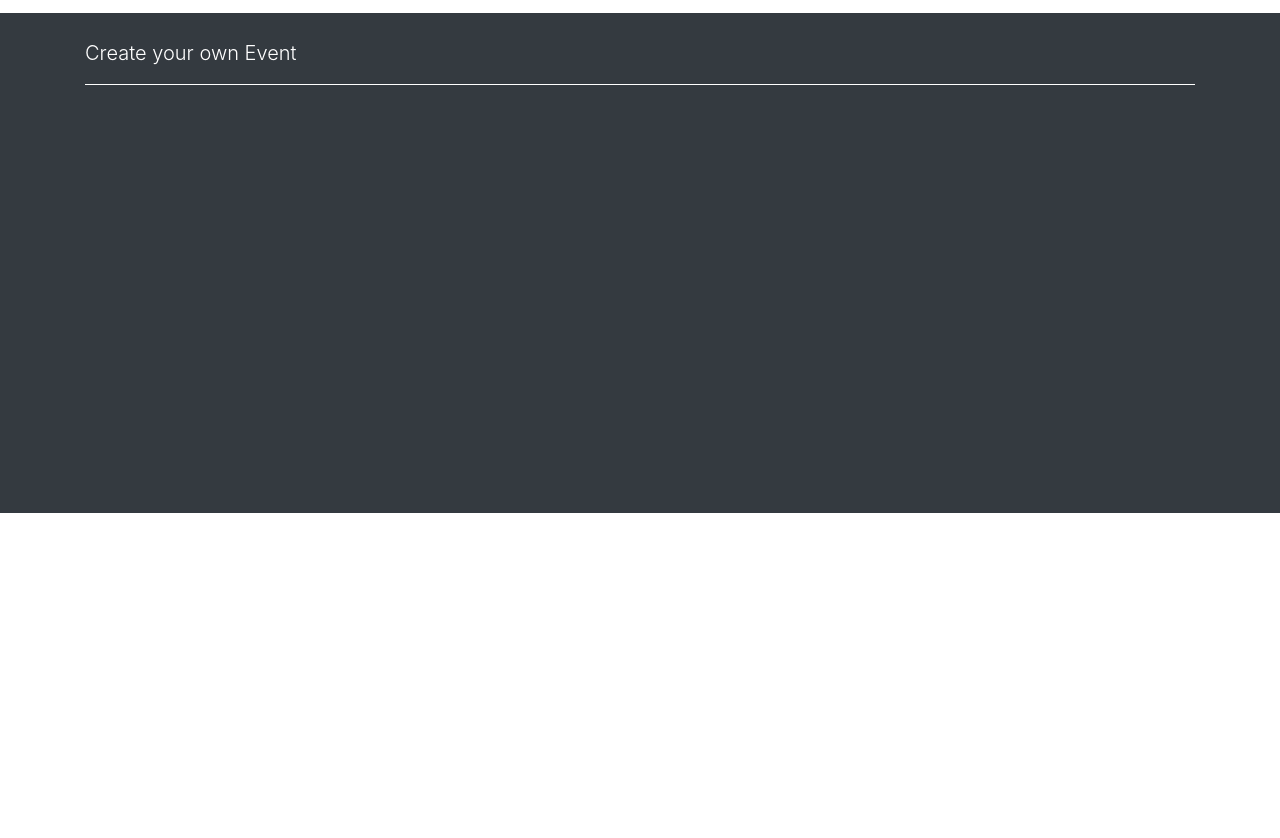
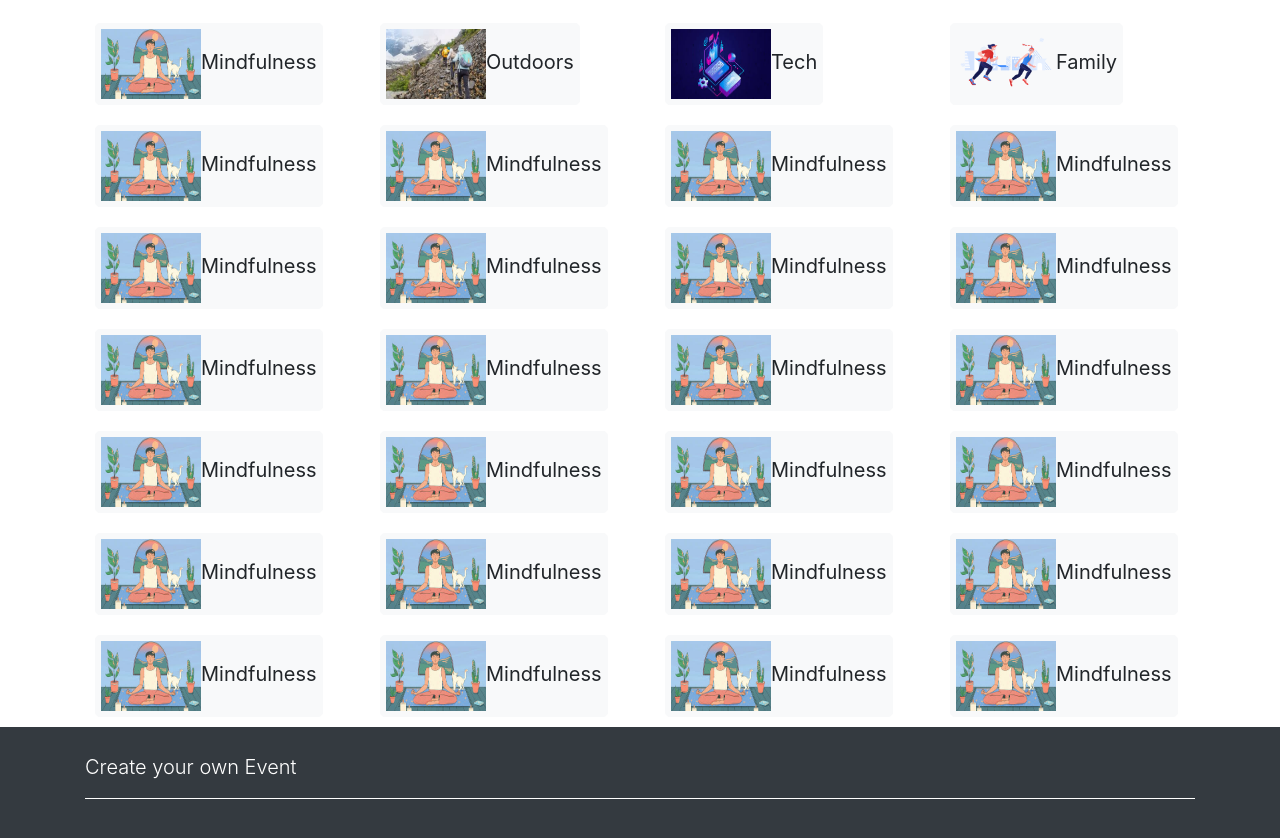
Before and after one commit to icode365/BCA-Sem-5, a plain HTML site: page Web Project/Index.html in a window 1280 px wide. Shown: the part 1700-2538 px from the top of the page. Before the commit the page ends 2221 px from the top, so only its background shows below. Drawn offline with nearby package versions, Linux system fonts and the light colour scheme.

Commit message:
Adding Event Categories@

```diff
--- a/Web Project/Index.html
+++ b/Web Project/Index.html
@@ -12,34 +12,8 @@
                 <button class="navbar-toggler" type="button" data-toggle="collapse" data-target="#navbarSupportedContent" aria-controls="navbarSupportedContent" aria-expanded="false" aria-label="Toggle navigation">
                     <span class="navbar-toggler-icon"></span>
                 </button>
-
                 <div class="collapse navbar-collapse" id="navbarSupportedContent">
-                    <ul class="navbar-nav mr-auto">
-                        <li class="nav-item active">
-                            <a class="nav-link" href="#">Home <span class="sr-only">(current)</span></a>
-                        </li>
-                        <li class="nav-item">
-                            <a class="nav-link" href="#">Link</a>
-                        </li>
-                        <li class="nav-item dropdown">
-                            <a class="nav-link dropdown-toggle" href="#" id="navbarDropdown" role="button" data-toggle="dropdown" aria-haspopup="true" aria-expanded="false">
-                                Dropdown
-                            </a>
-                            <div class="dropdown-menu" aria-labelledby="navbarDropdown">
-                                <a class="dropdown-item" href="#">Action</a>
-                                <a class="dropdown-item" href="#">Another action</a>
-                                <div class="dropdown-divider"></div>
-                                <a class="dropdown-item" href="#">Something else here</a>
-                            </div>
-                        </li>
-                        <li class="nav-item">
-                            <a class="nav-link disabled" href="#" tabindex="-1" aria-disabled="true">Disabled</a>
-                        </li>
-                    </ul>
-                <form class="form-inline my-2 my-lg-0">
-                    <input class="form-control mr-sm-2" type="search" placeholder="Search" aria-label="Search">
-                        <button class="btn btn-outline-success my-2 my-sm-0" type="submit">Search</button>
-                </form>
+                    <img style="position: absolute; left: 95%;" src="Images/Icons/icons8-circled-user-male-skin-type-4-96.png" height="70px" width="70px">
                 </div>
             </nav>
         </div>
@@ -138,8 +112,128 @@
     </div>
 
     <p class="display-4">Browse Events by Catergory</p>
-    <!--Add Categories-->
-    </div>
+        <div class="row">
+        <div class="col-3">
+
+           <button type="button" class="btn btn-light btn-lg" style="padding:5px; margin: 10px;">
+               <img height="70px" width="100px" src="Images/Meditation.jpg">Mindfulness</button>
+        </div>
+        <div class="col-3">
+
+           <button type="button" class="btn btn-light btn-lg" style="padding: 5px; margin: 10px;">
+               <img height="70px" width="100px" src="Images/Trekking.jpg">Outdoors</button>
+        </div>
+            <div class="col-3">
+
+           <button type="button" class="btn btn-light btn-lg" style="padding: 5px; margin: 10px;">
+               <img height="70px" width="100px" src="Images/web.jpg">Tech</button>
+        </div>
+            <div class="col-3">
+
+           <button type="button" class="btn btn-light btn-lg" style="padding: 5px; margin: 10px;">
+               <img height="70px" width="100px" src="Images/clip-national-running-day.png">Family</button>
+        </div>
+            <div class="col-3">
+
+           <button type="button" class="btn btn-light btn-lg" style="padding: 5px; margin: 10px;">
+               <img height="70px" width="100px" src="Images/Meditation.jpg">Mindfulness</button>
+        </div>
+            <div class="col-3">
+
+           <button type="button" class="btn btn-light btn-lg" style="padding: 5px; margin: 10px;">
+               <img height="70px" width="100px" src="Images/Meditation.jpg">Mindfulness</button>
+        </div>
+            <div class="col-3">
+
+           <button type="button" class="btn btn-light btn-lg" style="padding: 5px; margin: 10px;">
+               <img height="70px" width="100px" src="Images/Meditation.jpg">Mindfulness</button>
+        </div><div class="col-3">
+
+           <button type="button" class="btn btn-light btn-lg" style="padding: 5px; margin: 10px;">
+               <img height="70px" width="100px" src="Images/Meditation.jpg">Mindfulness</button>
+        </div><div class="col-3">
+
+           <button type="button" class="btn btn-light btn-lg" style="padding: 5px; margin: 10px;">
+               <img height="70px" width="100px" src="Images/Meditation.jpg">Mindfulness</button>
+        </div><div class="col-3">
+
+           <button type="button" class="btn btn-light btn-lg" style="padding: 5px; margin: 10px;">
+               <img height="70px" width="100px" src="Images/Meditation.jpg">Mindfulness</button>
+        </div><div class="col-3">
+
+           <button type="button" class="btn btn-light btn-lg" style="padding: 5px; margin: 10px;">
+               <img height="70px" width="100px" src="Images/Meditation.jpg">Mindfulness</button>
+        </div><div class="col-3">
+
+           <button type="button" class="btn btn-light btn-lg" style="padding: 5px; margin: 10px;">
+               <img height="70px" width="100px" src="Images/Meditation.jpg">Mindfulness</button>
+        </div><div class="col-3">
+
+           <button type="button" class="btn btn-light btn-lg" style="padding: 5px; margin: 10px;">
+               <img height="70px" width="100px" src="Images/Meditation.jpg">Mindfulness</button>
+        </div><div class="col-3">
+
+           <button type="button" class="btn btn-light btn-lg" style="padding: 5px; margin: 10px;">
+               <img height="70px" width="100px" src="Images/Meditation.jpg">Mindfulness</button>
+        </div><div class="col-3">
+
+           <button type="button" class="btn btn-light btn-lg" style="padding: 5px; margin: 10px;">
+               <img height="70px" width="100px" src="Images/Meditation.jpg">Mindfulness</button>
+        </div><div class="col-3">
+
+           <button type="button" class="btn btn-light btn-lg" style="padding: 5px; margin: 10px;">
+               <img height="70px" width="100px" src="Images/Meditation.jpg">Mindfulness</button>
+        </div><div class="col-3">
+
+           <button type="button" class="btn btn-light btn-lg" style="padding: 5px; margin: 10px;">
+               <img height="70px" width="100px" src="Images/Meditation.jpg">Mindfulness</button>
+        </div><div class="col-3">
+
+           <button type="button" class="btn btn-light btn-lg" style="padding: 5px; margin: 10px;">
+               <img height="70px" width="100px" src="Images/Meditation.jpg">Mindfulness</button>
+        </div><div class="col-3">
+
+           <button type="button" class="btn btn-light btn-lg" style="padding: 5px; margin: 10px;">
+               <img height="70px" width="100px" src="Images/Meditation.jpg">Mindfulness</button>
+        </div><div class="col-3">
+
+           <button type="button" class="btn btn-light btn-lg" style="padding: 5px; margin: 10px;">
+               <img height="70px" width="100px" src="Images/Meditation.jpg">Mindfulness</button>
+        </div><div class="col-3">
+
+           <button type="button" class="btn btn-light btn-lg" style="padding: 5px; margin: 10px;">
+               <img height="70px" width="100px" src="Images/Meditation.jpg">Mindfulness</button>
+        </div><div class="col-3">
+
+           <button type="button" class="btn btn-light btn-lg" style="padding: 5px; margin: 10px;">
+               <img height="70px" width="100px" src="Images/Meditation.jpg">Mindfulness</button>
+        </div><div class="col-3">
+
+           <button type="button" class="btn btn-light btn-lg" style="padding: 5px; margin: 10px;">
+               <img height="70px" width="100px" src="Images/Meditation.jpg">Mindfulness</button>
+        </div><div class="col-3">
+
+           <button type="button" class="btn btn-light btn-lg" style="padding: 5px; margin: 10px;">
+               <img height="70px" width="100px" src="Images/Meditation.jpg">Mindfulness</button>
+        </div><div class="col-3">
+
+           <button type="button" class="btn btn-light btn-lg" style="padding: 5px; margin: 10px;">
+               <img height="70px" width="100px" src="Images/Meditation.jpg">Mindfulness</button>
+        </div><div class="col-3">
+
+           <button type="button" class="btn btn-light btn-lg" style="padding: 5px; margin: 10px;">
+               <img height="70px" width="100px" src="Images/Meditation.jpg">Mindfulness</button>
+        </div><div class="col-3">
+
+           <button type="button" class="btn btn-light btn-lg" style="padding: 5px; margin: 10px;">
+               <img height="70px" width="100px" src="Images/Meditation.jpg">Mindfulness</button>
+        </div><div class="col-3">
+
+           <button type="button" class="btn btn-light btn-lg" style="padding: 5px; margin: 10px;">
+               <img height="70px" width="100px" src="Images/Meditation.jpg">Mindfulness</button>
+        </div>
+       </div>
+        </div>
         <div class="container-fluid mb-2 bg-dark text-white" style="height: 500px; padding-top: 25px;">
             <div class="container-sm">
                 <p class="lead"> Create your own Event</p>
```
Also changed, not shown: Web Project/Images/Icons/icons8-circled-user-male-skin-type-4-96.png (added).
